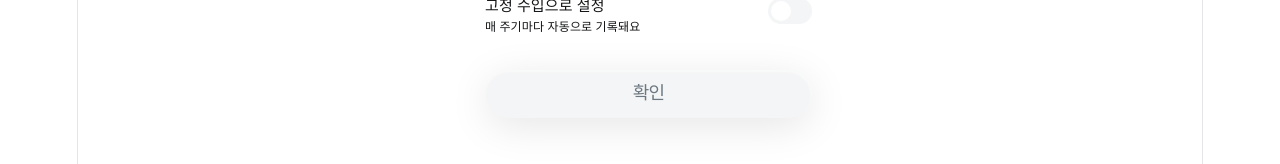
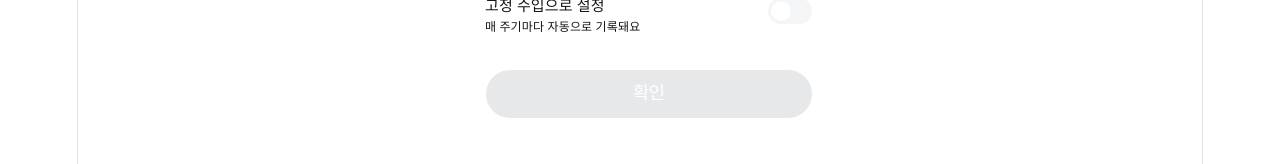
Before and after one commit to RinaKang/happeach_f, a React (Vite) app: page /expense in a window 1280 px wide. Shown: the part 518-682 px from the top of the page. Built offline with nearby package versions, Linux system fonts and the light colour scheme; no server answers; sample sign-in values are in the browser's storage; a web font is replaced by a local one.

Commit message:
fix: 비활성화 버튼 수정

```diff
--- a/src/features/expense/ExpensePage.jsx
+++ b/src/features/expense/ExpensePage.jsx
@@ -187,6 +187,9 @@ const ExpensePage = () => {
   // formData 기본 값들은 handleChange로 관리
   const handleChange = (e) => {
     const { name, value } = e.target;
+
+    // 메모 100자 제한
+    if (name === 'memo' && value.length > 100) return;
 
     // 컴포넌트 전체에서 쓰는 공통 값 저장 변수
     let finalValue = value;
--- a/src/features/expense/styles/ExpensePage.css
+++ b/src/features/expense/styles/ExpensePage.css
@@ -766,11 +766,9 @@ input:focus+.clear {
 }
 
 .submit-btn.disable {
-    background: var(--Gray-5, #F4F5F6);
-    /* Button 3D */
-    box-shadow: 0 1px 8px 0 var(--Primary-30, #F4F5F6) inset, -1px 2px 2px 0 var(--Primary-0, #FFF) inset, 0 -2px 2px 0 var(--Primary-50, #F4F5F6) inset, 0 8px 40px 0 var(--Alpha-Black-10, rgba(0, 0, 0, 0.10));
-
-    color: var(--Gray-60, #6D7882);
+    background: var(--Gray-10, #E6E8EA);
+    box-shadow: none;
+    color: var(--Gray-0, #FFF);
 }
 
 .input-content>div {
```
